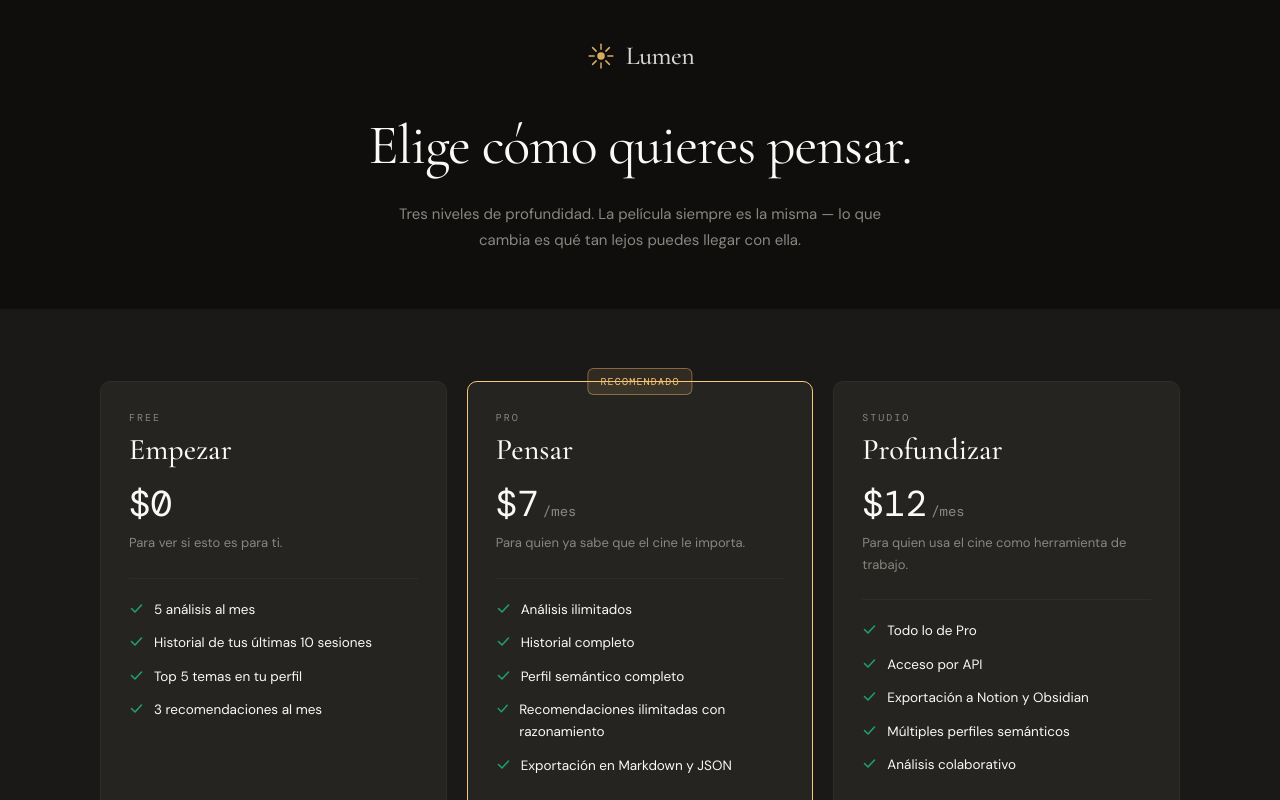
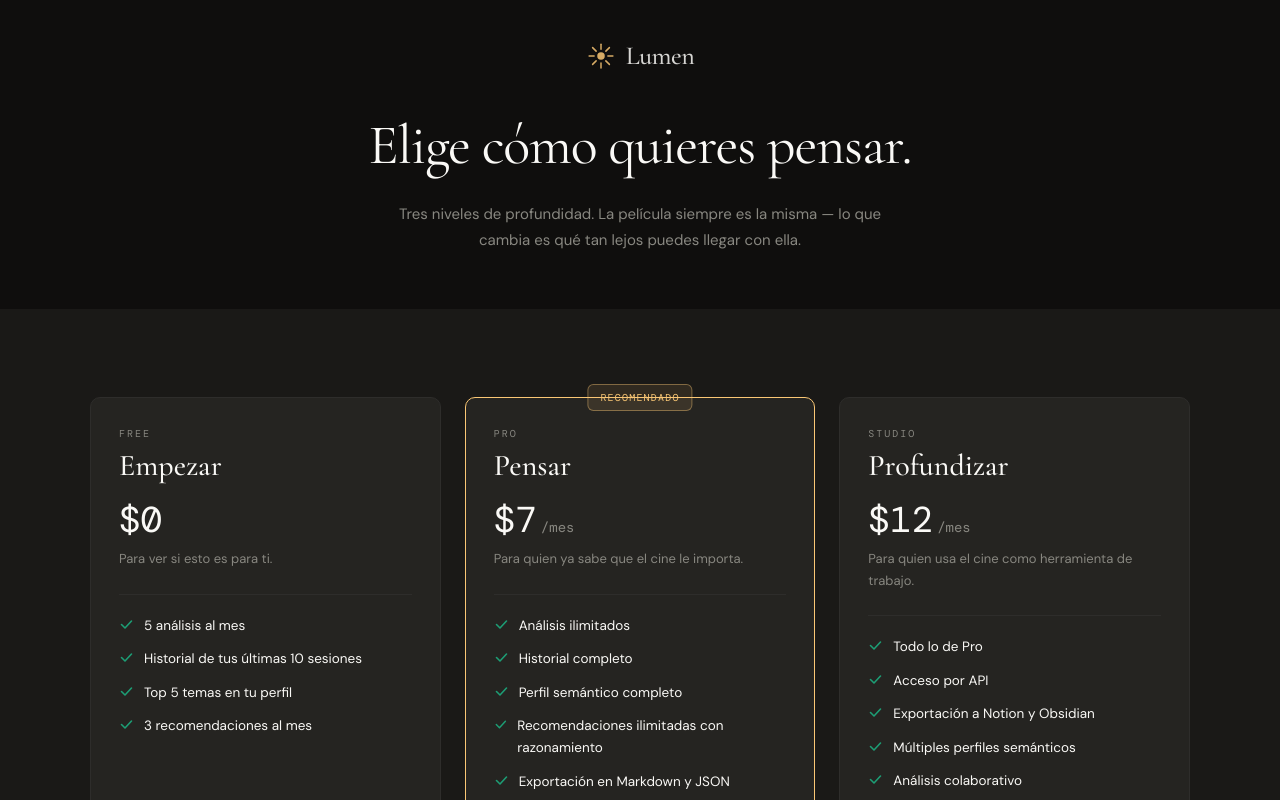
Before and after one commit to Juanes-aa/Lumen, a React (Vite) app in the folder frontend/: page /planes in a window 1280 px wide. Built offline with nearby package versions, Linux system fonts and the light colour scheme; no server answers.

Commit message:
fix(plans): increase section padding so cards have breathing room and badge fits

```diff
--- a/frontend/src/pages/Plans.tsx
+++ b/frontend/src/pages/Plans.tsx
@@ -118,10 +118,10 @@ export default function PlansPage(): React.ReactElement {
       {/* ── TARJETAS DE PLANES ────────────────────────────────────────────── */}
       <section
         aria-label="Planes disponibles"
-        style={{ background: SALA, padding: '72px 24px' }}
+        style={{ background: SALA, padding: '88px 48px 72px' }}
       >
         <div
-          style={{ maxWidth: 1080, margin: '0 auto', display: 'grid', gridTemplateColumns: 'repeat(3, 1fr)', gap: 20 }}
+          style={{ maxWidth: 1100, margin: '0 auto', display: 'grid', gridTemplateColumns: 'repeat(3, 1fr)', gap: 24 }}
         >
           <PlanCard
             name="Free"
```
